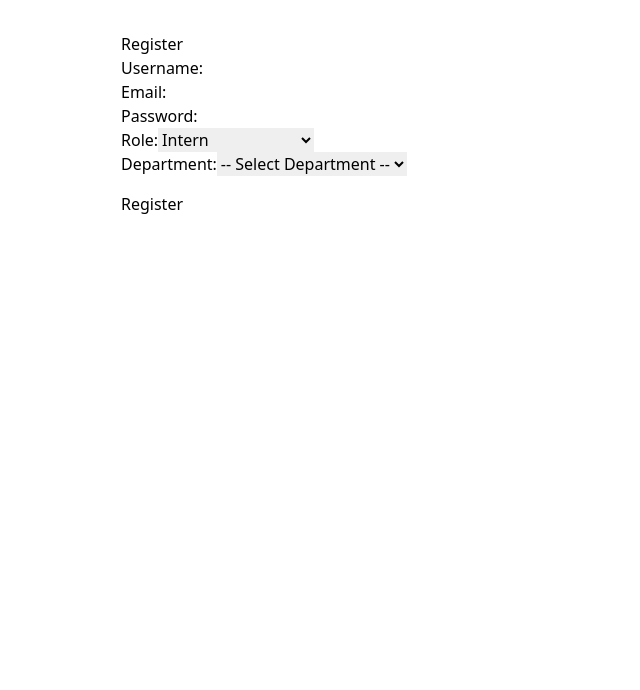
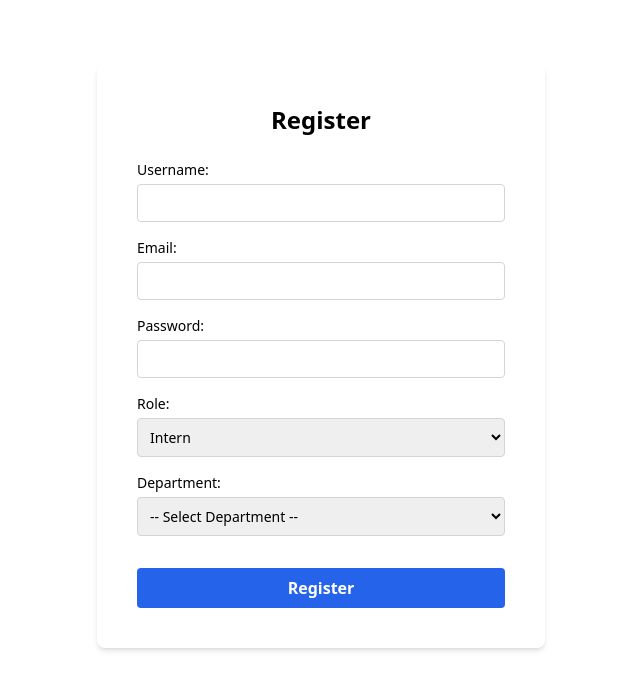
Before and after one commit to adriandanao-hs/hsi_tasktracker, a React (Create React App) app: page /register in a window 1280 px wide. Shown: the top 690 px of the page, without its empty margins (319-959 px from the left). Built offline with nearby package versions, Linux system fonts and the light colour scheme; no server answers.

Commit message:
Add files via upload

```diff
--- a/src/components/Home/Navigation/Announcement/AnnouncementModal.tsx
+++ b/src/components/Home/Navigation/Announcement/AnnouncementModal.tsx
@@ -4,7 +4,10 @@ interface AnnouncementModalProps {
   onClose: () => void;
 }
 
-const departments = ["Web Development", "System Administration"]; // Example departments
+const departments = ["Web Development","Mobile Development","Project Management",
+  "Quality Assurance","Graphics Design","System Administration","Admin/Accounting, and Finance",
+  "IT Sales","Marketing Unleash","Human Resource","PS Docu Task","E-commerce Unleash",
+  "Game Development","Unleash Game Dev","Unleash Web Dev","Unleash L1","Unleash Ops","Unleash GFX"]; // Example departments
 
 export default function AnnouncementModal({ onClose }: AnnouncementModalProps) {
   const [title, setTitle] = useState("");
@@ -67,7 +70,7 @@ export default function AnnouncementModal({ onClose }: AnnouncementModalProps) {
       onClick={onClose}
     >
       <div
-        className="bg-white dark:bg-gray-800 p-6 rounded-lg w-full max-w-md shadow-lg"
+        className="bg-white dark:bg-white-100 p-6 rounded-lg w-full max-w-md shadow-lg"
         onClick={(e) => e.stopPropagation()}
       >
         <h2 className="text-xl font-bold mb-4">Post Announcement</h2>
--- a/src/components/Navbar/Navbar.module.css
+++ b/src/components/Navbar/Navbar.module.css
@@ -1,17 +1,17 @@
 .navbar {
-  @apply fixed top-0 left-0 h-full flex flex-col justify-between items-center bg-navyblue text-white z-10;
+  @apply fixed top-0 left-0 h-full w-20 flex flex-col justify-between items-center bg-navyblue text-white z-10;
 }
 
 .logo {
-  @apply flex flex-col items-center;
+  @apply flex flex-col items-center p-5;
 }
 
 .logoImage {
-  @apply h-12 block max-w-md p-1;
+  @apply h-12 block max-w-md;
 }
 
 .navLinks {
-  @apply flex flex-col space-y-1;
+  @apply flex flex-col space-y-2  ;
 }
 
 .bottomLinks {
@@ -19,15 +19,15 @@
 }
 
 .navLink {
-  @apply p-1 transition-colors duration-200 hover:bg-white rounded-md hover:text-navyblue;
+  @apply  p-1 transition-colors duration-200 hover:bg-white  hover:text-navyblue ;
 }
 
 .navItemStyle {
-  @apply flex flex-col items-center text-lg;
+  @apply flex flex-col items-center text-lg ;
 }
 
 .icons {
-  @apply w-7 h-7;
+  @apply w-8 h-8;
 }
 
 .iconText {
@@ -39,7 +39,7 @@
 }
 
 .logoBox {
-  @apply w-9 h-auto flex items-center justify-center;
+  @apply w-10 h-auto flex items-center justify-center;
 }
 
 .profileContainer {
--- a/src/pages/Home/Home.module.css
+++ b/src/pages/Home/Home.module.css
@@ -1,5 +1,5 @@
 .container {
-  @apply min-h-screen bg-gray-400 transition-colors;
+  @apply min-h-screen ml-20 bg-gray-100 transition-colors ;
 }
 /* When <html class="dark"> is set… */
 :global(.dark) .container {
@@ -7,7 +7,7 @@
 }
 
 .content {
-  @apply grid grid-cols-1 p-2 gap-2 w-full;
+  @apply grid grid-cols-1 p-14 gap-2 w-full ;
 }
 
 .heading {
--- /dev/null
+++ b/src/pages/Register/Register.module.css
@@ -0,0 +1,47 @@
+.registerContainer {
+  @apply max-w-md mx-auto mt-16 p-10 rounded-lg shadow-md;
+}
+
+.registerInner {
+  @apply bg-white rounded-lg p-8;
+}
+
+.registerTitle {
+  @apply text-2xl font-bold mb-6 text-center;
+}
+
+.registerForm {
+  @apply flex flex-col gap-4;
+}
+
+.registerLabel {
+  @apply flex flex-col text-sm font-medium;
+}
+
+.registerInput, .registerSelect {
+  @apply mt-1 p-2 border border-gray-300 rounded focus:outline-none focus:ring-2 focus:ring-blue-400;
+}
+
+.registerButton {
+  @apply mt-4 py-2 px-4 bg-blue-600 text-white font-semibold rounded hover:bg-blue-700 transition;
+}
+
+.registerError {
+  @apply text-red-500 text-sm mt-2;
+}
+
+.registerSuccess {
+  @apply text-green-600 text-center mb-4;
+}
+
+.registerSuccessBox {
+  @apply flex flex-col items-center justify-center bg-green-100 border border-green-400 rounded-lg p-6 mb-4 shadow;
+}
+
+.registerSuccessIcon {
+  @apply text-4xl text-green-600 mb-2 font-bold;
+}
+
+.registerSuccessText {
+  @apply text-green-700 text-lg font-semibold text-center;
+}
--- a/src/pages/Register/Register.tsx
+++ b/src/pages/Register/Register.tsx
@@ -1,4 +1,6 @@
 import React, { useState } from "react";
+import styles from "./Register.module.css";
+import { useNavigate } from "react-router-dom";
 
 const Register: React.FC = () => {
   const [form, setForm] = useState({
@@ -7,10 +9,12 @@ const Register: React.FC = () => {
     password: "",
     role: "Intern",
     department: "",
+
   });
   const [submitted, setSubmitted] = useState(false);
   const [loading, setLoading] = useState(false);
   const [error, setError] = useState("");
+  const navigate = useNavigate();
 
   const handleChange = (e: React.ChangeEvent<HTMLInputElement>) => {
     setForm({ ...form, [e.target.name]: e.target.value });
@@ -38,6 +42,9 @@ const Register: React.FC = () => {
       }
 
       setSubmitted(true);
+      setTimeout(() => {
+        navigate("/login");
+      }, 2000);
     } catch (err: any) {
       setError(err.message);
     } finally {
@@ -46,15 +53,19 @@ const Register: React.FC = () => {
   };
 
   return (
-    <div style={{ maxWidth: 400, margin: "2rem auto" }}>
-      <h2>Register</h2>
+
+    <div className={styles.registerContainer}>
+      <h2 className={styles.registerTitle}>Register</h2>
 
       {submitted ? (
-        <div style={{ color: "green" }}>Registration successful!</div>
+        <div className={styles.registerSuccessBox}>
+          <div className={styles.registerSuccessIcon}>✓</div>
+          <div className={styles.registerSuccessText}>Registration successful! Redirecting to login...</div>
+        </div>
       ) : (
-        <form onSubmit={handleSubmit}>
+        <form onSubmit={handleSubmit} className={styles.registerForm}>
           <div>
-            <label>
+            <label className={styles.registerLabel}>
               Username:
               <input
                 type="text"
@@ -63,11 +74,12 @@ const Register: React.FC = () => {
                 onChange={handleChange}
                 required
                 autoComplete="username"
+                className={styles.registerInput}
               />
             </label>
           </div>
           <div>
-            <label>
+            <label className={styles.registerLabel}>
               Email:
               <input
                 type="email"
@@ -76,11 +88,12 @@ const Register: React.FC = () => {
                 onChange={handleChange}
                 required
                 autoComplete="email"
+                className={styles.registerInput}
               />
             </label>
           </div>
           <div>
-            <label>
+            <label className={styles.registerLabel}>
               Password:
               <input
                 type="password"
@@ -89,17 +102,19 @@ const Register: React.FC = () => {
                 onChange={handleChange}
                 required
                 autoComplete="new-password"
+                className={styles.registerInput}
               />
             </label>
           </div>
           <div>
-            <label>
+            <label className={styles.registerLabel}>
               Role:
               <select
                 name="role"
                 value={form.role}
                 onChange={handleSelectChange}
                 required
+                className={styles.registerSelect}
               >
                 <option value="Intern">Intern</option>
                 <option value="Department Head">Department Head</option>
@@ -108,33 +123,52 @@ const Register: React.FC = () => {
             </label>
           </div>
           <div>
-            <label>
+            <label className={styles.registerLabel}>
               Department:
               <select
                 name="department"
                 value={form.department}
                 onChange={handleSelectChange}
                 required
+                className={styles.registerSelect}
               >
                 <option value="">-- Select Department --</option>
-                <option value="Web Dev">Web Dev</option>
-                <option value="Sys Ad">Sys Ad</option>
+                <option value="Web Dev">Web Development</option>
+                <option value="Mob Dev">Mobile Development</option>
+                <option value="Pro Man">Project Management</option>
+                <option value="Qua Ass">Quality Assurance</option>
+                <option value="Gra Des">Graphics Design</option>
+                <option value="Sys Adm">System Administration</option>
+                <option value="A/A, Fin">Admin/Accounting, and Finance</option>
+                <option value="It Sal">IT Sales</option>
+                <option value="Mar Unl">Marketing Unleash</option>
+                <option value="Hum Res">Human Resource</option>
+                <option value="PS Doc Tas">PS Docu Task</option>
+                <option value="E-com Unl">E-commerce Unleash</option>
+                <option value="Game Dev">Game Development</option>
+                <option value="Unl Game Dev">Unleash Game Dev</option>
+                <option value="Unl Web Dev">Unleash Web Dev</option>
+                <option value="Unl L1 ">Unleash L1</option>
+                <option value="Unl Op">Unleash Op</option>
+                <option value="Unl GFX">Unleash GFX</option>
               </select>
             </label>
           </div>
 
-          {error && <div style={{ color: "red" }}>{error}</div>}
+
+          {error && <div className={styles.registerError}>{error}</div>}
 
           <button
             type="submit"
             disabled={loading}
-            style={{ marginTop: "1rem" }}
+            className={styles.registerButton}
           >
             {loading ? "Registering..." : "Register"}
           </button>
         </form>
       )}
     </div>
+
   );
 };
 
```
